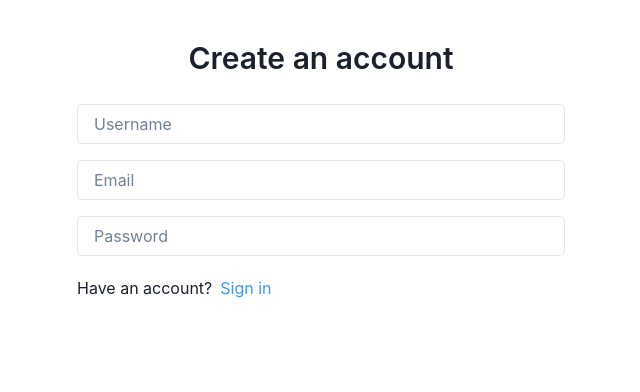
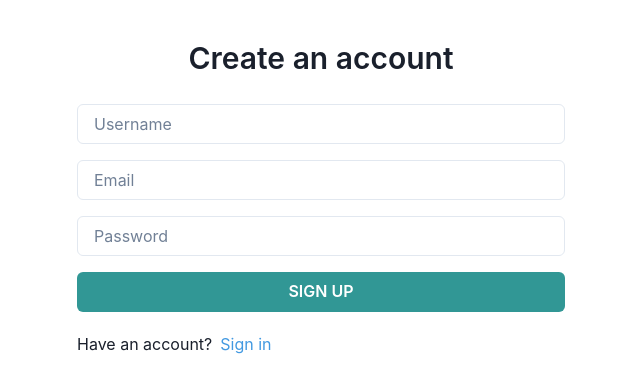
Before and after one commit to hebersandoval/organize_flow, a React (Vite) app in the folder client/: page /signup in a window 1280 px wide. Shown: the top 392 px of the page, without its empty margins (319-959 px from the left). Built offline with nearby package versions, Linux system fonts and the light colour scheme.

Commit message:
Created sign up button.

```diff
--- a/client/src/pages/SignUp.jsx
+++ b/client/src/pages/SignUp.jsx
@@ -47,6 +47,10 @@ export default function SignUp() {
                         />
                         <FormErrorMessage>{errors.password && errors.password.message}</FormErrorMessage>
                     </FormControl>
+
+                    <Button type="submit" isLoading={isSubmitting} colorScheme="teal" textTransform="uppercase">
+                        Sign up
+                    </Button>
                 </Stack>
             </form>
 
```
